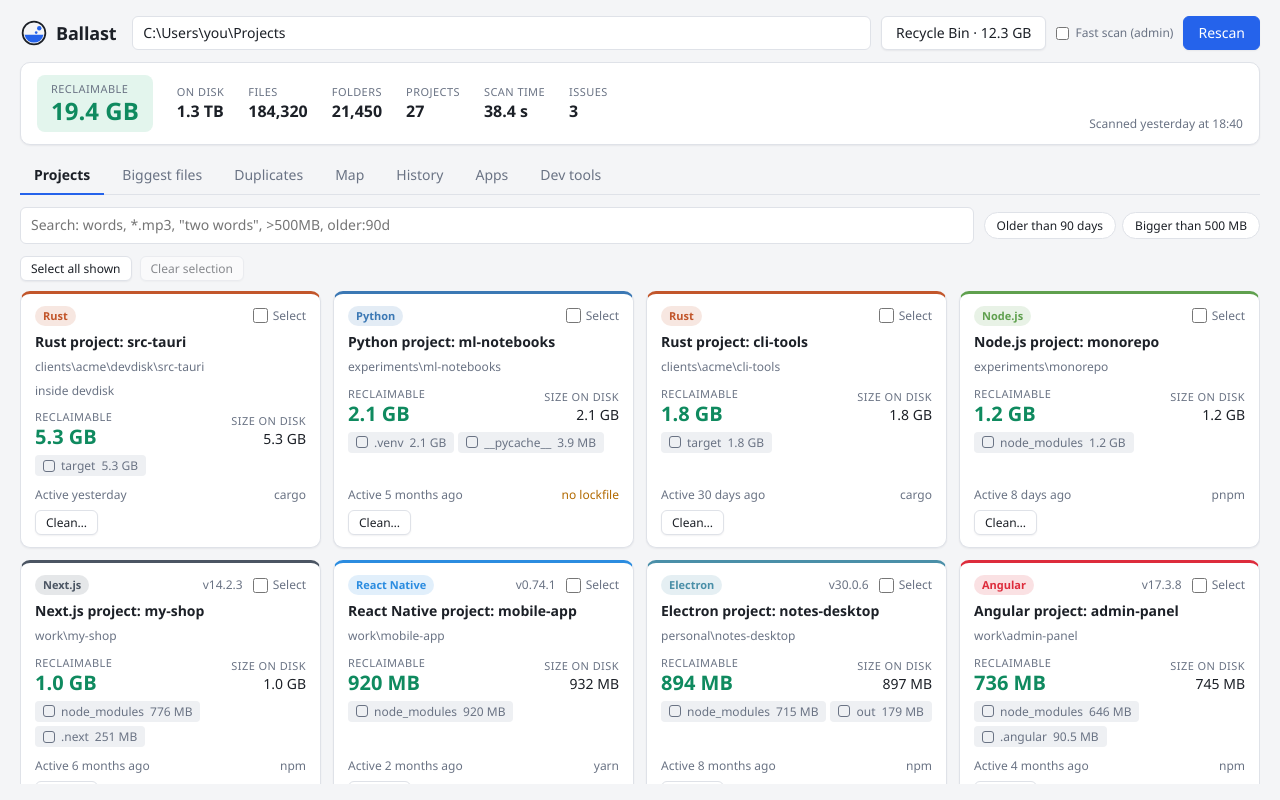
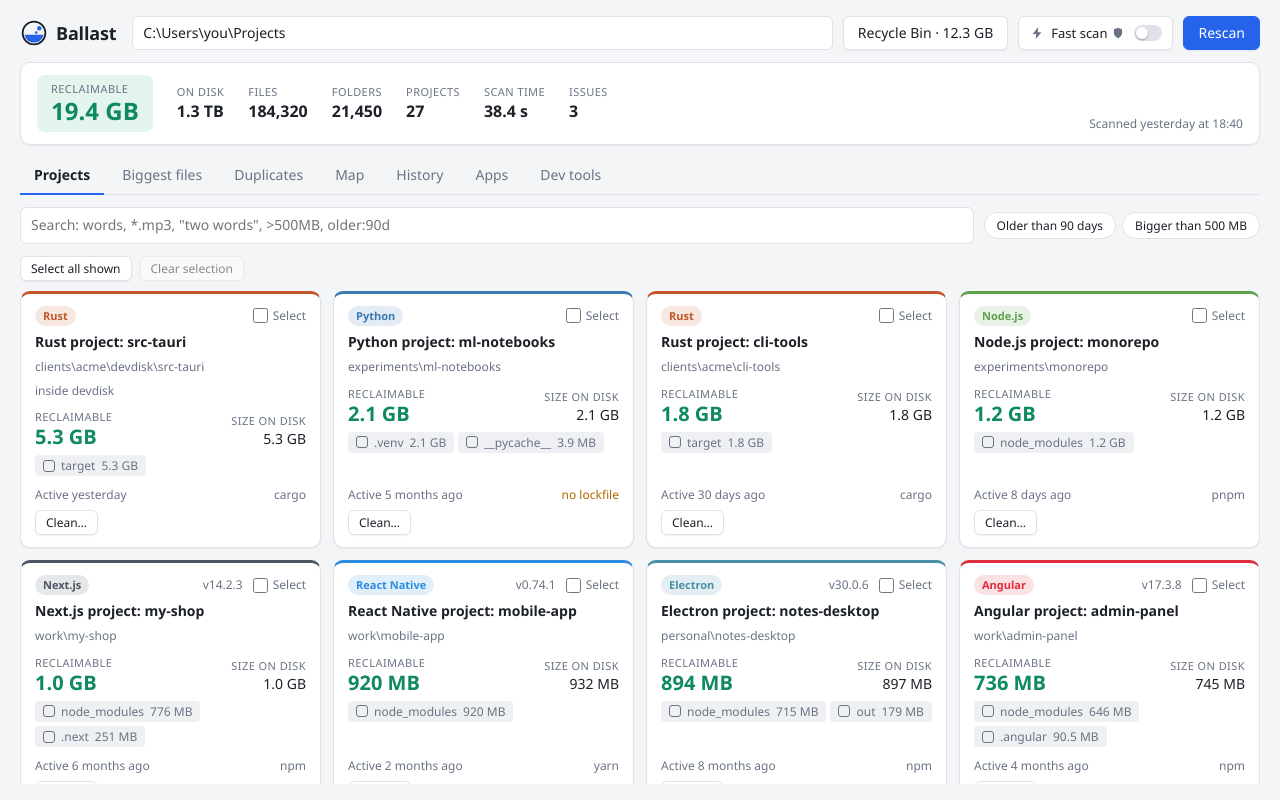
Before and after one commit to ChrApostolidis/disk-cleaner, a React (Vite) app: page / in a window 1280 px wide. Built offline with nearby package versions, Linux system fonts and the light colour scheme.

Commit message:
Turn the fast scan checkbox into a switch

```diff
--- a/src/App.css
+++ b/src/App.css
@@ -234,8 +234,37 @@ input:focus-visible { outline: 2px solid var(--accent); outline-offset: 1px; }
   .dev-row > :last-child { grid-column: 1 / -1; text-align: left; }
 }
 
-.fast-toggle { white-space: nowrap; font-size: 13px; cursor: pointer; }
-.fast-toggle input { margin: 0; }
+/* Fast scan switch: bolt, label, UAC shield and a sliding track, in one button. */
+.fast-switch {
+  display: inline-flex; align-items: center; align-self: stretch; gap: 7px;
+  border: 1px solid var(--border); background: var(--surface); color: var(--text);
+  border-radius: 6px; padding: 6px 10px 6px 11px; font-size: 13px; white-space: nowrap;
+  cursor: pointer; box-shadow: var(--shadow);
+  transition: background 0.15s, border-color 0.15s, color 0.15s;
+}
+.fast-switch:hover:not(:disabled) { background: var(--surface-2); }
+.fast-switch:focus-visible { outline: 2px solid var(--accent); outline-offset: 1px; }
+.fast-switch:disabled { opacity: 0.5; cursor: default; }
+.fast-switch[aria-checked="true"] {
+  border-color: var(--accent);
+  background: color-mix(in srgb, var(--accent) 12%, var(--surface));
+}
+.fast-bolt { width: 14px; height: 14px; fill: var(--muted); transition: fill 0.15s; }
+.fast-switch[aria-checked="true"] .fast-bolt { fill: var(--accent); }
+.fast-shield { width: 12px; height: 12px; fill: var(--muted); margin-left: -2px; }
+.fast-track {
+  position: relative; width: 28px; height: 16px; margin-left: 3px;
+  border-radius: 999px; background: var(--border); transition: background 0.15s;
+}
+.fast-knob {
+  position: absolute; top: 2px; left: 2px; width: 12px; height: 12px; border-radius: 50%;
+  background: #ffffff; box-shadow: 0 1px 2px rgb(0 0 0 / 30%); transition: transform 0.15s;
+}
+.fast-switch[aria-checked="true"] .fast-track { background: var(--accent); }
+.fast-switch[aria-checked="true"] .fast-knob { transform: translateX(12px); }
+@media (prefers-reduced-motion: reduce) {
+  .fast-switch, .fast-bolt, .fast-track, .fast-knob { transition: none; }
+}
 
 /* Duplicates tab */
 .dups { flex: 1; min-height: 0; display: flex; flex-direction: column; gap: 8px; }
--- /dev/null
+++ b/src/components/FastScanSwitch.tsx
@@ -0,0 +1,34 @@
+interface Props {
+  on: boolean;
+  disabled: boolean;
+  onChange: (on: boolean) => void;
+}
+
+/**
+ * The "Fast scan" switch: a lightning bolt, the label, the Windows UAC shield (the
+ * system's own sign for "this asks for administrator permission") and a sliding switch.
+ */
+export function FastScanSwitch({ on, disabled, onChange }: Props) {
+  return (
+    <button
+      type="button"
+      role="switch"
+      aria-checked={on}
+      className="fast-switch"
+      disabled={disabled}
+      onClick={() => onChange(!on)}
+      title="Reads the drive's file table directly: much faster on big drives and sees every folder. Windows asks for administrator permission each time. NTFS drives only."
+    >
+      <svg className="fast-bolt" viewBox="0 0 16 16" aria-hidden="true">
+        <path d="M9.5 1 3 9h4.2L6.5 15 13 7H8.8z" />
+      </svg>
+      <span>Fast scan</span>
+      <svg className="fast-shield" viewBox="0 0 16 16" aria-label="Needs administrator permission" role="img">
+        <path d="M8 1 2.5 3v4.2c0 3.6 2.3 6.3 5.5 7.8 3.2-1.5 5.5-4.2 5.5-7.8V3z" />
+      </svg>
+      <span className="fast-track" aria-hidden="true">
+        <span className="fast-knob" />
+      </span>
+    </button>
+  );
+}
--- a/src/components/TopBar.tsx
+++ b/src/components/TopBar.tsx
@@ -1,5 +1,6 @@
 import { formatBytes, formatCount, truncateMiddle } from "../format";
 import { BrandMark } from "./BrandMark";
+import { FastScanSwitch } from "./FastScanSwitch";
 import type { RecycleBinSummary, ScanProgress } from "../api/types";
 
 interface Props {
@@ -56,18 +57,7 @@ export function TopBar(p: Props) {
         >
           Recycle Bin · {p.bin ? (p.bin.items === 0 ? "empty" : formatBytes(p.bin.size)) : "…"}
         </button>
-        <label
-          className="toggle fast-toggle"
-          title="Reads the drive's file table directly: much faster on big drives and sees every folder. Windows asks for administrator permission each time. NTFS drives only."
-        >
-          <input
-            type="checkbox"
-            checked={p.fast}
-            disabled={p.scanning}
-            onChange={(e) => p.onFastChange(e.target.checked)}
-          />
-          Fast scan (admin)
-        </label>
+        <FastScanSwitch on={p.fast} disabled={p.scanning} onChange={p.onFastChange} />
         {p.scanning ? (
           <button className="btn" onClick={p.onCancel}>
             Cancel
```
